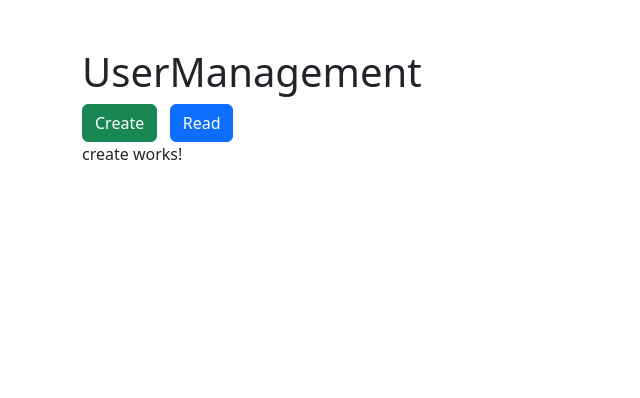
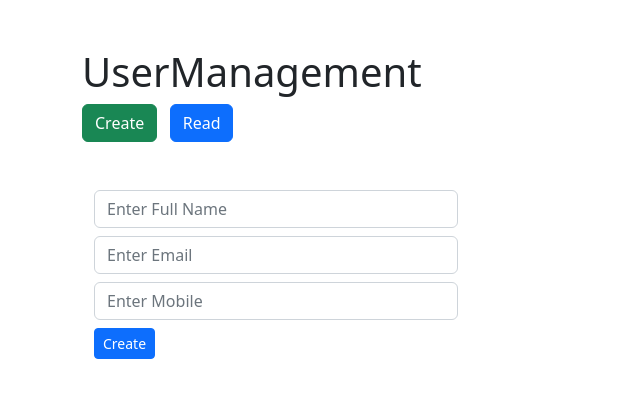
Before and after one commit to Ninjaphil24/angularnode, an Angular app in the folder frontend/: page /create in a window 1280 px wide. Shown: the top 398 px of the page, without its empty margins (0-640 px from the left). Built offline with nearby package versions, Linux system fonts and the light colour scheme.

Commit message:
Create Form

```diff
--- a/frontend/src/app/apiservice.service.ts
+++ b/frontend/src/app/apiservice.service.ts
@@ -18,4 +18,10 @@ export class ApiserviceService {
       return this._http.get(`${this.apiUrl}`);
     }
 
+    // create data
+    createData(data:any):Observable<any>
+    {
+      return this._http.post(`${this.apiUrl}`,data);
+    }
+
 }
--- a/frontend/src/app/app.module.ts
+++ b/frontend/src/app/app.module.ts
@@ -9,6 +9,8 @@ import { ReadComponent } from './read/read.component';
 import {HttpClientModule} from '@angular/common/http';
 import { ApiserviceService } from './apiservice.service';
 
+import { FormsModule,ReactiveFormsModule } from '@angular/forms';
+
 @NgModule({
   declarations: [
     AppComponent,
@@ -18,7 +20,9 @@ import { ApiserviceService } from './apiservice.service';
   imports: [
     BrowserModule,
     AppRoutingModule,
-    HttpClientModule
+    HttpClientModule,
+    ReactiveFormsModule,
+    FormsModule
   ],
   providers: [ApiserviceService],
   bootstrap: [AppComponent]
--- a/frontend/src/app/create/create.component.html
+++ b/frontend/src/app/create/create.component.html
@@ -1 +1,19 @@
-<p>create works!</p>
+<div class="container mt-5">
+
+    <form [formGroup]="userForm" (ngSubmit)="userSubmit()">
+        <div class="col-lg-4 mt-2">
+            <input type="text" class="form-control" formControlName="fullname" placeholder="Enter Full Name">
+        </div>
+        <div class="col-lg-4 mt-2">
+            <input type="text" class="form-control" formControlName="email" placeholder="Enter Email">
+        </div>
+        <div class="col-lg-4 mt-2">
+            <input type="text" class="form-control" formControlName="mobile" placeholder="Enter Mobile">
+        </div>
+
+        <div class="col-lg-4 mt-2">
+            <button class="btn btn-primary btn-sm">Create</button>
+        </div>
+    </form>
+
+</div>
--- a/frontend/src/app/create/create.component.ts
+++ b/frontend/src/app/create/create.component.ts
@@ -1,4 +1,5 @@
 import { Component, OnInit } from '@angular/core';
+import {FormControl, FormGroup, Validators} from '@angular/forms'
 
 @Component({
   selector: 'app-create',
@@ -12,4 +13,14 @@ export class CreateComponent implements OnInit {
   ngOnInit(): void {
   }
 
+  userForm = new FormGroup({
+    'fullname':new FormControl('',Validators.required),
+    'email':new FormControl('',Validators.required),
+    'mobile':new FormControl('',Validators.required),
+  });
+
+  userSubmit()
+  {
+    console.log(this.userForm.value);
+  }
 }
```
